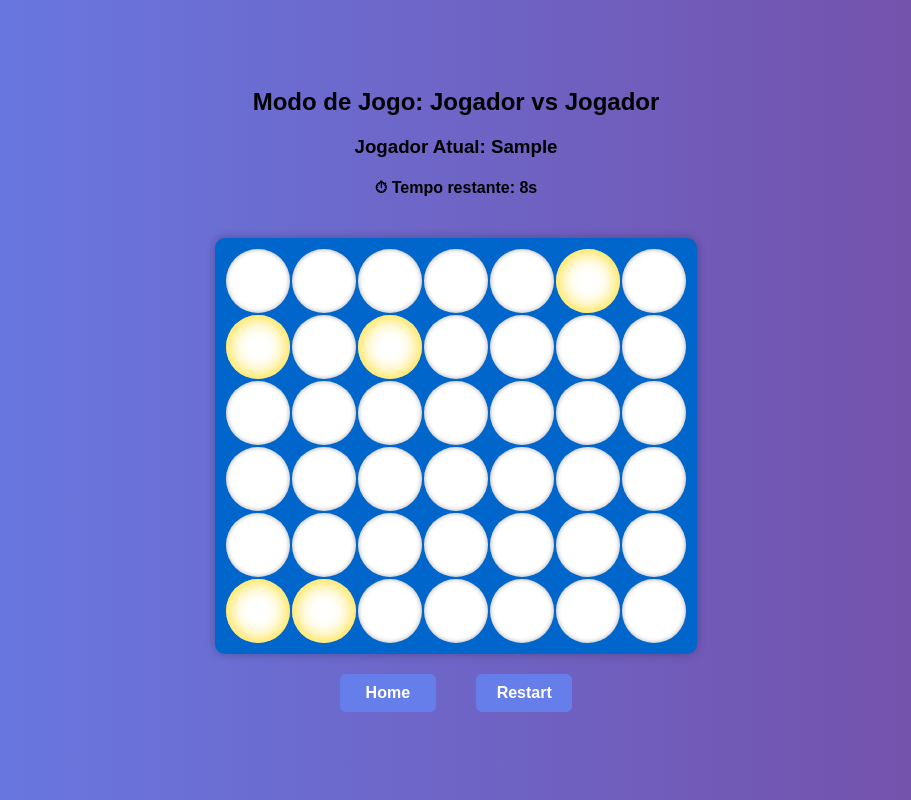
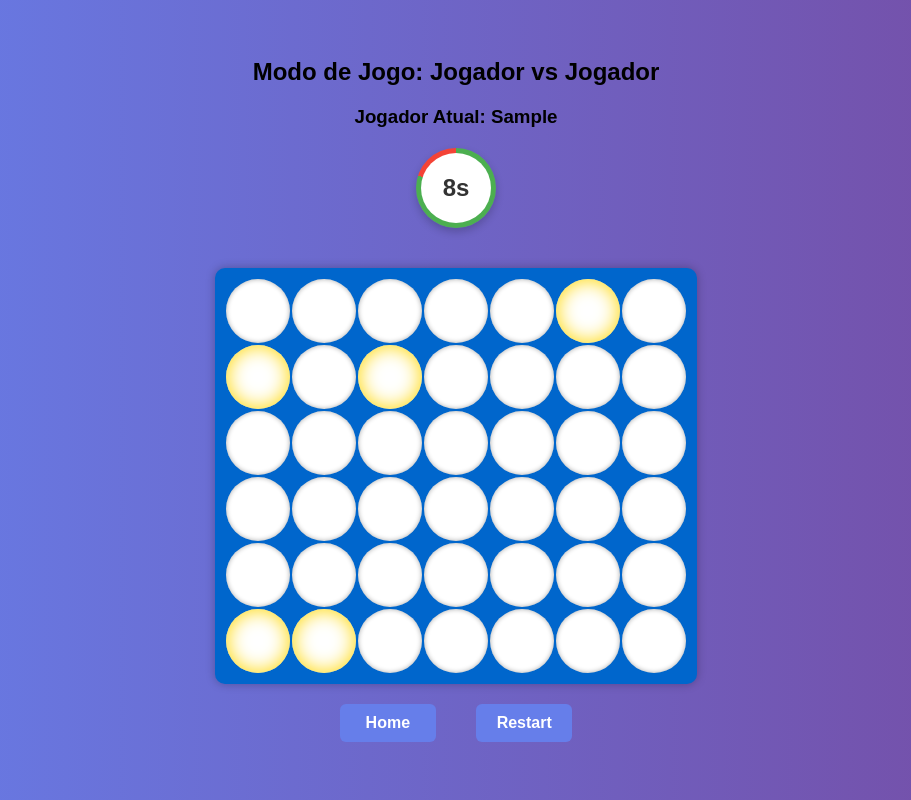
Before and after one commit to BernardoArede/QuatroEmLinha, a React (Create React App) app: page / in a window 1280 px wide. Both pictures are taken after typing "Sample", "Sample" into the empty fields and a click on the button "Iniciar Jogo". Shown: the whole page, without its empty margins (184-1095 px from the left). Built offline with nearby package versions, Linux system fonts and the light colour scheme.

Commit message:
Style Timer

```diff
--- a/src/components/GameBoard.js
+++ b/src/components/GameBoard.js
@@ -193,7 +193,13 @@ function GameBoard() {
         Jogador Atual: {currentPlayer === "R" ? player1 : gameMode === "pvp" ? player2 : "Computador"}
       </h3>
 
-      <h4>⏱ Tempo restante: {timeLeft}s</h4>
+      <div className="timer-container">
+        <div className="timer-circle" style={{ '--time-left': `${(timeLeft / 10) * 100}%` }}>
+          <div className="timer-content">
+            <span className="timer-text">{timeLeft}s</span>
+          </div>
+        </div>
+      </div>
 
       {winner && (
         <div className="winner-message">
--- a/src/styles/GameBoard.css
+++ b/src/styles/GameBoard.css
@@ -138,6 +138,52 @@
   background: #564db0;
 }
 
+.timer-container {
+  display: flex;
+  justify-content: center;
+  margin: 20px 0;
+}
+
+.timer-circle {
+  width: 80px;
+  height: 80px;
+  border-radius: 50%;
+  background: conic-gradient(
+    #4CAF50 var(--time-left),
+    #f44336 var(--time-left)
+  );
+  display: flex;
+  align-items: center;
+  justify-content: center;
+  box-shadow: 0 4px 8px rgba(0, 0, 0, 0.2);
+  position: relative;
+}
+
+.timer-circle::before {
+  content: '';
+  position: absolute;
+  width: 70px;
+  height: 70px;
+  border-radius: 50%;
+  background: white;
+}
+
+.timer-content {
+  z-index: 1;
+  text-align: center;
+}
+
+.timer-text {
+  font-size: 1.5rem;
+  font-weight: bold;
+  color: #333;
+}
+
+/* Adicione isso se quiser uma animação suave */
+.timer-circle {
+  transition: background 0.5s ease;
+}
+
 @media (max-width: 600px) {
   .cell {
     width: 50px;
```
